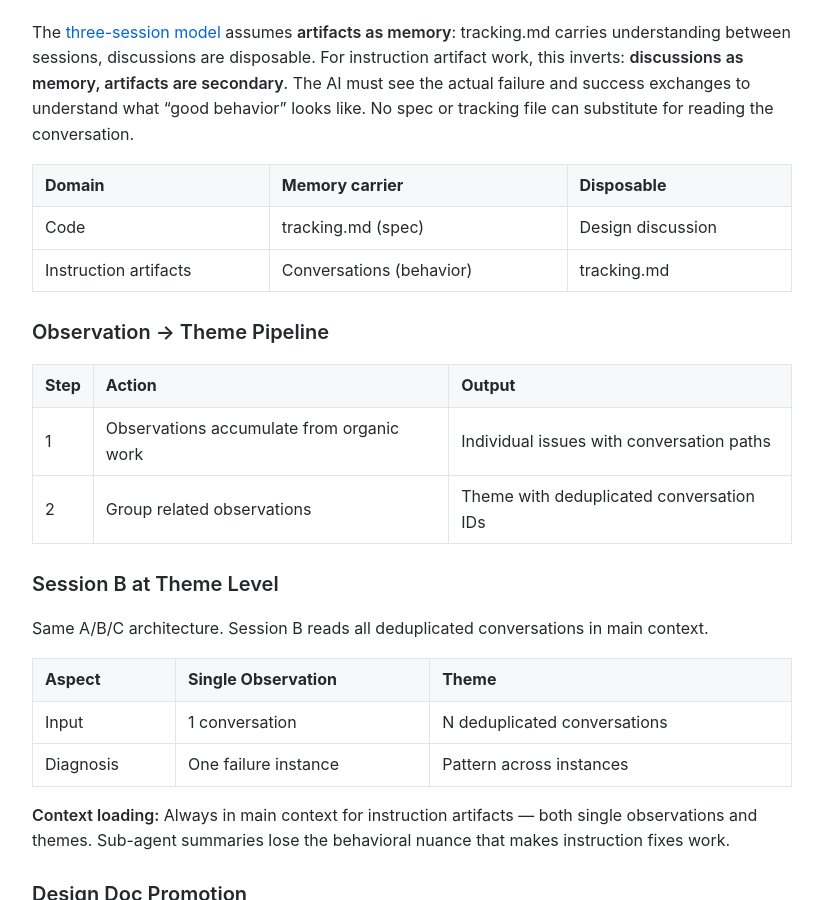
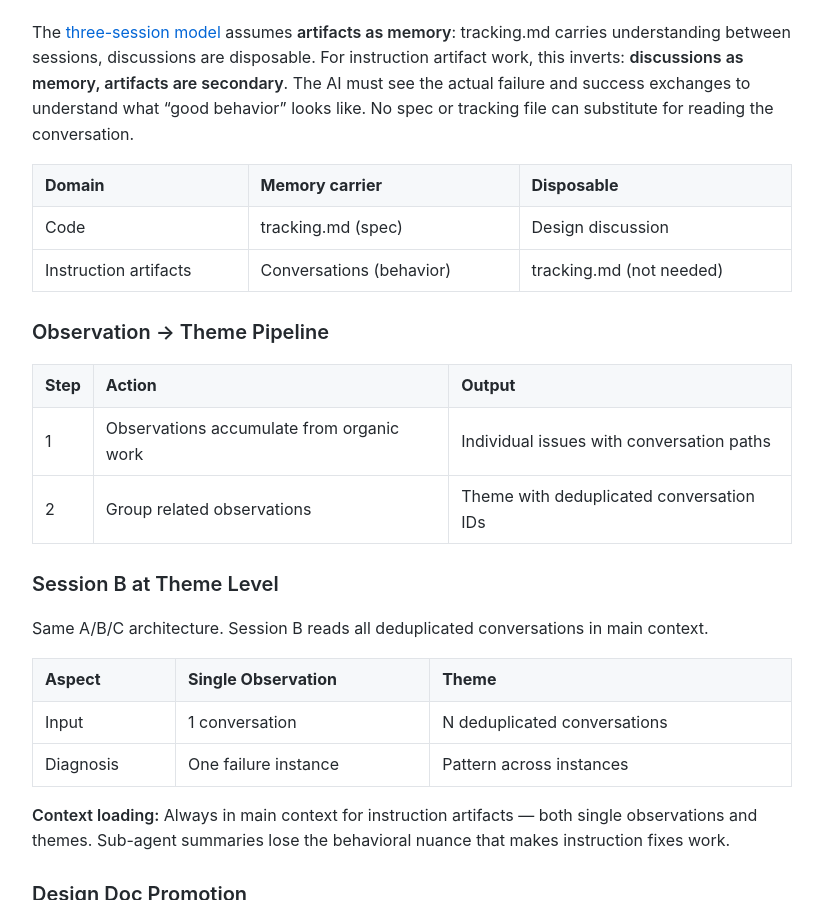
Before and after one commit to MariusWilsch/public-wilsch-ai-pages, a Jekyll site: the page built from global/improve-system-architecture.md, in a window 1280 px wide and 900 px high, scrolled down 3758 px. Shown: the whole window, without its empty margins (228-1051 px from the left). Built offline with Jekyll 4.4.1, drawn with Linux system fonts in a browser that asks for light colours; our own code applies the rules of GitHub Pages for plain Markdown files.

Commit message:
Sync from hippocampus 2026-02-26

```diff
--- a/global/improve-system-architecture.md
+++ b/global/improve-system-architecture.md
@@ -133,7 +133,7 @@ tracking file can substitute for reading the conversation.
 | Domain | Memory carrier | Disposable |
 |--------|---------------|------------|
 | Code | tracking.md (spec) | Design discussion |
-| Instruction artifacts | Conversations (behavior) | tracking.md |
+| Instruction artifacts | Conversations (behavior) | tracking.md (not needed) |
 
 ### Observation → Theme Pipeline
 
```
